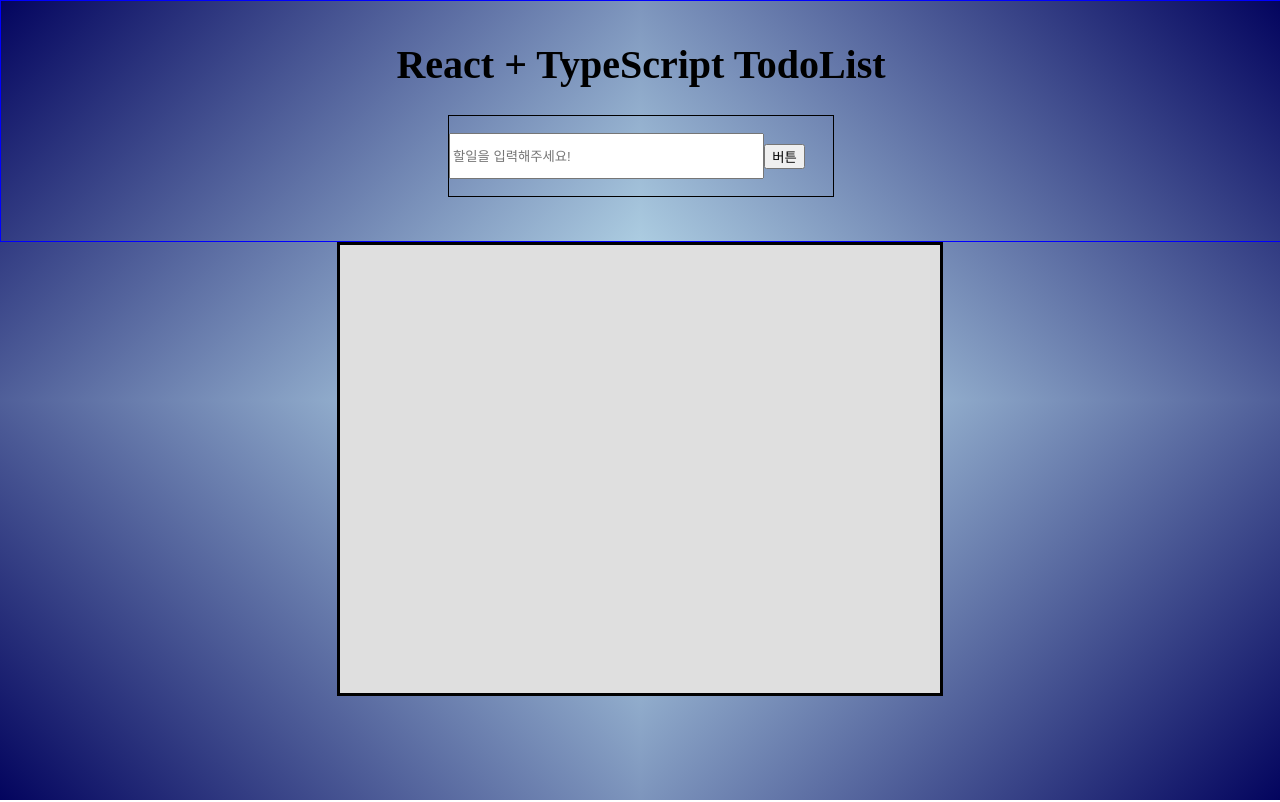
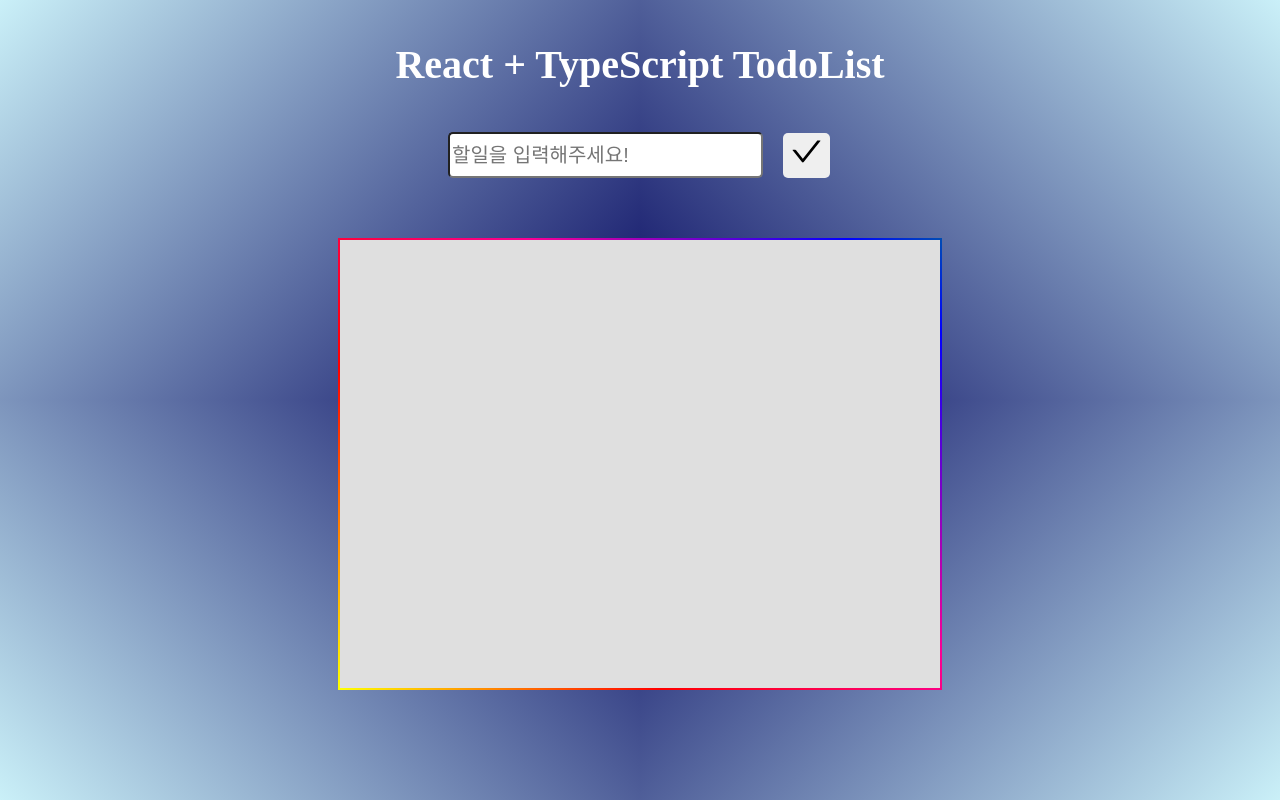
Before and after one commit to insidelamp/typescript_todolist, a React (Create React App) app: page / in a window 1280 px wide. Built offline with nearby package versions, Linux system fonts and the light colour scheme.

Commit message:
업데이트 완료 및 css 추가적용 완료 , css 추가 적용 및 반복된 함수 hook 구현예정

```diff
--- a/src/App.tsx
+++ b/src/App.tsx
@@ -7,6 +7,7 @@ export interface FormValue {
   id: number;
   text: string;
   checkHover: boolean;
+  checkUpdate: boolean;
 }
 
 export interface ValueProps {
@@ -21,7 +22,6 @@ function App() {
   useEffect(() => {
     if (localStorage.getItem("text") !== null) {
       let fetchData = JSON.parse(localStorage.getItem("text") || "");
-      console.log(fetchData);
       setFetData(fetchData);
     }
   }, [count]);
@@ -55,14 +55,14 @@ const A = styled.div`
   left: 0;
 
   z-index: 1;
-  background: linear-gradient(135deg, #03045e, #caf0f8);
+  background: linear-gradient(135deg, #caf0f8, #03045e);
   &.rightTop {
     width: 50%;
     height: 50vh;
     position: absolute;
     top: 0;
     left: 50%;
-    background: linear-gradient(225deg, #03045e, #caf0f8);
+    background: linear-gradient(225deg, #caf0f8, #03045e);
   }
   &.leftDown {
     width: 50%;
@@ -70,7 +70,7 @@ const A = styled.div`
     position: absolute;
     top: 50%;
     left: 0;
-    background: linear-gradient(45deg, #03045e, #caf0f8);
+    background: linear-gradient(45deg, #caf0f8, #03045e);
   }
   &.rightDown {
     width: 50%;
@@ -78,7 +78,7 @@ const A = styled.div`
     position: absolute;
     top: 50%;
     left: 50%;
-    background: linear-gradient(315deg, #03045e, #caf0f8);
+    background: linear-gradient(315deg, #caf0f8, #03045e);
   }
 `;
 
--- a/src/components/Contents.tsx
+++ b/src/components/Contents.tsx
@@ -1,36 +1,66 @@
 import React, { useState } from "react";
-import { FormValue, ValueProps } from "../App";
+import { FormValue } from "../App";
+import { useForm } from "react-hook-form";
 import styled from "styled-components";
 import { RiDeleteBin5Line } from "react-icons/ri";
+import { FaPencilAlt } from "react-icons/fa";
+import { AiOutlineCheck } from "react-icons/ai";
 
 interface ContentType {
   id: number;
   text: string;
   checkHover: boolean;
+  checkUpdate: boolean;
   deleteFunc: (id: number) => void;
-  overFunc: (id: number) => void;
-  leaveFunc: (id: number) => void;
+  overFunc: (id: number, e: any) => void;
+  leaveFunc: (id: number, e: any) => void;
+  updateStateFunc: (id: number) => void;
+  updateFunc: any;
 }
 
 const Contents: React.FC<ContentType> = ({
   id,
   text,
   checkHover,
+  checkUpdate,
   deleteFunc,
   leaveFunc,
   overFunc,
+  updateStateFunc,
+  updateFunc,
 }) => {
+  const { register, handleSubmit } = useForm<FormValue>();
   return (
     <Wrapper
       key={id}
-      onMouseOver={() => overFunc(id)}
-      onMouseLeave={() => leaveFunc(id)}
+      onMouseEnter={(e) => overFunc(id, e)}
+      onMouseLeave={(e) => leaveFunc(id, e)}
       checkHover={checkHover}
     >
-      <Content> {text}</Content>
-      <Btn className="hoverDisplay">
-        <RiDeleteBin5Line onClick={() => deleteFunc(id)} />
-      </Btn>
+      {checkUpdate ? (
+        <FormInput onSubmit={handleSubmit(updateFunc)}>
+          <InputContent defaultValue={text} {...register("text")} />
+          <Btn>
+            <AiOutlineCheck />
+          </Btn>
+        </FormInput>
+      ) : (
+        <FormInput>
+          <Content> {text}</Content>
+          {checkHover ? (
+            <>
+              <Btn className="hoverDisplay">
+                <FaPencilAlt onClick={() => updateStateFunc(id)} />
+              </Btn>
+              <Btn className="hoverDisplay">
+                <RiDeleteBin5Line onClick={() => deleteFunc(id)} />
+              </Btn>
+            </>
+          ) : (
+            ""
+          )}
+        </FormInput>
+      )}
     </Wrapper>
   );
 };
@@ -38,29 +68,42 @@ interface PropsStyled {
   checkHover: boolean;
 }
 const Wrapper = styled.div<PropsStyled>`
-  width: 90%;
+  width: 80%;
   height: 60px;
-  font-size: 40px;
   color: black;
   margin: 10px 0px;
   background-color: white;
-  display: flex;
-  justify-content: space-between;
-  align-items: center;
+  padding: 0px 20px;
   & > .hoverDisplay {
     display: ${(props) => (props.checkHover ? "contents" : "none")};
   }
 `;
+
+const FormInput = styled.form`
+  width: 100%;
+  height: 60px;
+  font-size: 40px;
+  display: flex;
+  justify-content: space-between;
+  align-items: center;
+`;
 const Content = styled.div`
-  width: 90%;
+  width: 70%;
+  padding-left: 20px;
+`;
+
+const InputContent = styled.input`
+  width: 73%;
+  height: 60%;
+  font-size: 30px;
 `;
 
 const Btn = styled.button`
   width: 10%;
-  height: 100%;
+  height: 80%;
+  margin: auto 0px;
   font-size: 30px;
   background-color: transparent;
-  border: none;
 `;
 
 export default Contents;
--- a/src/pages/DownSpace.tsx
+++ b/src/pages/DownSpace.tsx
@@ -1,24 +1,107 @@
 import React, { useState } from "react";
 import styled from "styled-components";
-import { ValueProps } from "../App";
+import { FormValue, ValueProps } from "../App";
 import Contents from "../components/Contents";
 
 //RiDeleteBin5Line
 const DownSpace: React.FC<ValueProps> = ({ fetData, setFetData }) => {
+  const updateFunc = (text: FormValue) => {
+    let updateFilter = fetData.filter((el) => el.checkUpdate === true);
+    let indexData = fetData.findIndex((data) => data.id === updateFilter[0].id);
+    if (indexData === 0) {
+      setFetData([
+        {
+          ...text,
+          id: updateFilter[0].id,
+          checkHover: updateFilter[0].checkHover,
+          checkUpdate: !updateFilter[0].checkUpdate,
+        },
+        ...fetData.slice(indexData + 1, fetData.length),
+      ]);
+      localStorage.setItem(
+        "text",
+        JSON.stringify([
+          {
+            ...text,
+            id: updateFilter[0].id,
+            checkHover: updateFilter[0].checkHover,
+            checkUpdate: !updateFilter[0].checkUpdate,
+          },
+          ...fetData.slice(indexData + 1, fetData.length),
+        ])
+      );
+    } else {
+      setFetData([
+        ...fetData.slice(0, indexData),
+        {
+          ...text,
+          id: updateFilter[0].id,
+          checkHover: updateFilter[0].checkHover,
+          checkUpdate: !updateFilter[0].checkUpdate,
+        },
+        ...fetData.slice(indexData + 1, fetData.length),
+      ]);
+      localStorage.setItem(
+        "text",
+        JSON.stringify([
+          ...fetData.slice(0, indexData),
+          {
+            ...text,
+            id: updateFilter[0].id,
+            checkHover: updateFilter[0].checkHover,
+            checkUpdate: !updateFilter[0].checkUpdate,
+          },
+          ...fetData.slice(indexData + 1, fetData.length),
+        ])
+      );
+    }
+  };
+  const updateStateFunc = (id: number) => {
+    let filterFetData = fetData.filter((el) => el.id === id);
+    let indexData = fetData.findIndex(
+      (data) => data.id === filterFetData[0].id
+    );
+    if (indexData === 0) {
+      setFetData([
+        {
+          id: filterFetData[0].id,
+          text: filterFetData[0].text,
+          checkHover: filterFetData[0].checkHover,
+          checkUpdate: !filterFetData[0].checkUpdate,
+        },
+        ...fetData.slice(indexData + 1, fetData.length),
+      ]);
+    } else {
+      setFetData([
+        ...fetData.slice(0, indexData),
+        {
+          id: filterFetData[0].id,
+          text: filterFetData[0].text,
+          checkHover: filterFetData[0].checkHover,
+          checkUpdate: !filterFetData[0].checkUpdate,
+        },
+        ...fetData.slice(indexData + 1, fetData.length),
+      ]);
+    }
+  };
   const deleteFunc = (id: number) => {
     setFetData(fetData.filter((el) => el.id !== id));
+    localStorage.setItem(
+      "text",
+      JSON.stringify(fetData.filter((el) => el.id !== id))
+    );
   };
-  console.log(fetData);
-  const overFunc = (item: number) => {
+  const overFunc = (item: number, e: any) => {
+    e.preventDefault();
     let filterData = fetData.filter((el) => el.id === item);
     let indexData = fetData.findIndex((data) => data.id === filterData[0].id);
     if (indexData === 0) {
       setFetData([
-        // ...fetData.slice(indexData, indexData + 1),
         {
           id: filterData[0].id,
           text: filterData[0].text,
           checkHover: !filterData[0].checkHover,
+          checkUpdate: filterData[0].checkUpdate,
         },
         ...fetData.slice(indexData + 1, fetData.length),
       ]);
@@ -29,13 +112,16 @@ const DownSpace: React.FC<ValueProps> = ({ fetData, setFetData }) => {
           id: filterData[0].id,
           text: filterData[0].text,
           checkHover: !filterData[0].checkHover,
+          checkUpdate: filterData[0].checkUpdate,
         },
+
         ...fetData.slice(indexData + 1, fetData.length),
       ]);
     }
     // setFetData()
   };
-  const leaveFunc = (item: number) => {
+  const leaveFunc = (item: number, e: any) => {
+    e.preventDefault();
     let filterData = fetData.filter((el) => el.id === item);
     let indexData = fetData.findIndex((data) => data.id === filterData[0].id);
     if (indexData === 0) {
@@ -45,6 +131,7 @@ const DownSpace: React.FC<ValueProps> = ({ fetData, setFetData }) => {
           id: filterData[0].id,
           text: filterData[0].text,
           checkHover: !filterData[0].checkHover,
+          checkUpdate: filterData[0].checkUpdate,
         },
         ...fetData.slice(indexData + 1, fetData.length),
       ]);
@@ -55,6 +142,7 @@ const DownSpace: React.FC<ValueProps> = ({ fetData, setFetData }) => {
           id: filterData[0].id,
           text: filterData[0].text,
           checkHover: !filterData[0].checkHover,
+          checkUpdate: filterData[0].checkUpdate,
         },
         ...fetData.slice(indexData + 1, fetData.length),
       ]);
@@ -71,9 +159,12 @@ const DownSpace: React.FC<ValueProps> = ({ fetData, setFetData }) => {
             id={data.id}
             text={data.text}
             checkHover={data.checkHover}
+            checkUpdate={data.checkUpdate}
             deleteFunc={deleteFunc}
             overFunc={overFunc}
             leaveFunc={leaveFunc}
+            updateStateFunc={updateStateFunc}
+            updateFunc={updateFunc}
           />
         ))}
       </DownWrapper>
@@ -93,11 +184,52 @@ const DownWrapper = styled.div`
   height: 80%;
   margin-left: auto;
   margin-right: auto;
-  border: 3px solid black;
   background-color: #dfdfdf;
   display: flex;
   flex-direction: column;
   align-items: center;
+  position: relative;
+  &::before,
+  &::after {
+    content: "";
+    position: absolute;
+    left: -2px;
+    top: -2px;
+    background: linear-gradient(
+      45deg,
+      #fb0094,
+      #0000ff,
+      #00ff00,
+      #ffff00,
+      #ff0000,
+      #fb0094,
+      #0000ff,
+      #00ff00,
+      #ffff00,
+      #ff0000
+    );
+    background-size: 400%;
+    width: calc(100% + 4px);
+    height: calc(100% + 4px);
+    z-index: -1;
+    animation: steam 20s linear infinite;
+  }
+
+  @keyframes steam {
+    0% {
+      background-position: 0 0;
+    }
+    50% {
+      background-position: 400% 0;
+    }
+    100% {
+      background-position: 0 0;
+    }
+  }
+
+  .block:after {
+    filter: blur(50px);
+  }
 `;
 
 export default DownSpace;
--- a/src/pages/TopSpace.tsx
+++ b/src/pages/TopSpace.tsx
@@ -3,6 +3,7 @@ import { BiSearch } from "react-icons/bi";
 import { AiOutlinePlusCircle } from "react-icons/ai";
 import { useForm, SubmitHandler } from "react-hook-form";
 import { FormValue, ValueProps } from "../App";
+import { AiOutlineCheck } from "react-icons/ai";
 
 const TopSpace = ({ fetData, setFetData, setCount }: ValueProps) => {
   const { register, handleSubmit } = useForm<FormValue>();
@@ -11,10 +12,14 @@ const TopSpace = ({ fetData, setFetData, setCount }: ValueProps) => {
     setCount(Date.now());
     if (localStorage.getItem("text") !== null) {
       var original = JSON.parse(localStorage.getItem("text") || "");
-      console.log(original);
     }
 
-    dataItem = { ...data, id: fetData.length + 1, checkHover: false };
+    dataItem = {
+      ...data,
+      id: fetData.length + 1,
+      checkHover: false,
+      checkUpdate: false,
+    };
     let newText = [dataItem];
     if (original) {
       newText = [dataItem, ...original];
@@ -28,7 +33,9 @@ const TopSpace = ({ fetData, setFetData, setCount }: ValueProps) => {
       <TodoTitle>React + TypeScript TodoList</TodoTitle>
       <TopContents onSubmit={handleSubmit(submitFunc)}>
         <WriteInput {...register("text")} placeholder="할일을 입력해주세요!" />
-        <Btn>버튼</Btn>
+        <Btn>
+          <AiOutlineCheck />
+        </Btn>
       </TopContents>
     </Wrapper>
   );
@@ -37,7 +44,6 @@ const TopSpace = ({ fetData, setFetData, setCount }: ValueProps) => {
 const Wrapper = styled.div`
   width: 100%;
   height: 30%;
-  border: 1px solid blue;
   z-index: 2;
   position: relative;
   display: flex;
@@ -50,20 +56,28 @@ const TodoTitle = styled.div`
   font-size: 40px;
   font-weight: bolder;
   margin-bottom: 30px;
+  color: white;
 `;
 const TopContents = styled.form`
   width: 30%;
   height: 80px;
-  border: 1px solid black;
   display: flex;
   align-items: center;
+  border-radius: 5px;
 `;
 
 const WriteInput = styled.input`
   width: 80%;
   height: 40px;
+  border-radius: 5px;
+  font-size: 20px;
 `;
 
-const Btn = styled.button``;
+const Btn = styled.button`
+  font-size: 35px;
+  margin-left: 20px;
+  border: none;
+  border-radius: 5px;
+`;
 
 export default TopSpace;
```
Also changed, not shown: src/components/useFunc.tsx (added, +48 -0 lines).
